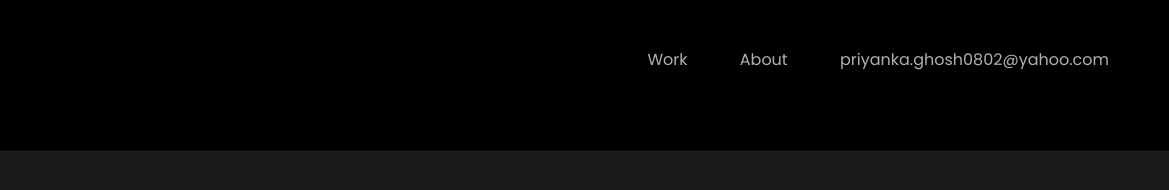
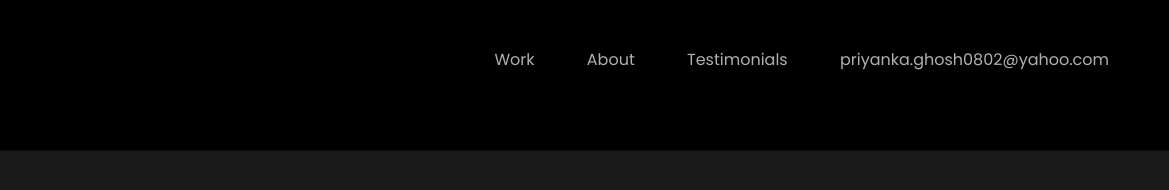
Before and after one commit to rajdeepsarkar95/priyankaghosh, a plain HTML site: page index.html in a window 1280 px wide. Shown: the full height of the page, 111-1280 px from the left. Drawn offline with Linux system fonts and the light colour scheme.

Commit message:
Update index.html

```diff
--- a/index.html
+++ b/index.html
@@ -69,6 +69,7 @@
                         <ul class="menu js-menu">
                             <li><a href="index.html">Work</a></li>
                             <li><a href="about.html">About</a></li>
+                            <li><a href="testimonial.html">Testimonials</a></li>
                             <li><a href="mailto:priyanka.ghosh0802@yahoo.com">priyanka.ghosh0802@yahoo.com</a></li>
                         </ul>
                     </div>
@@ -80,6 +81,7 @@
                             <ul class="menu js-menu">
                                 <li><a href="index.html">Work</a></li>
                                 <li><a href="about.html">About</a></li>
+                                <li><a href="testimonial.html">Testimonials</a></li>
                             </ul>
                         </div>
                     </div>
```
